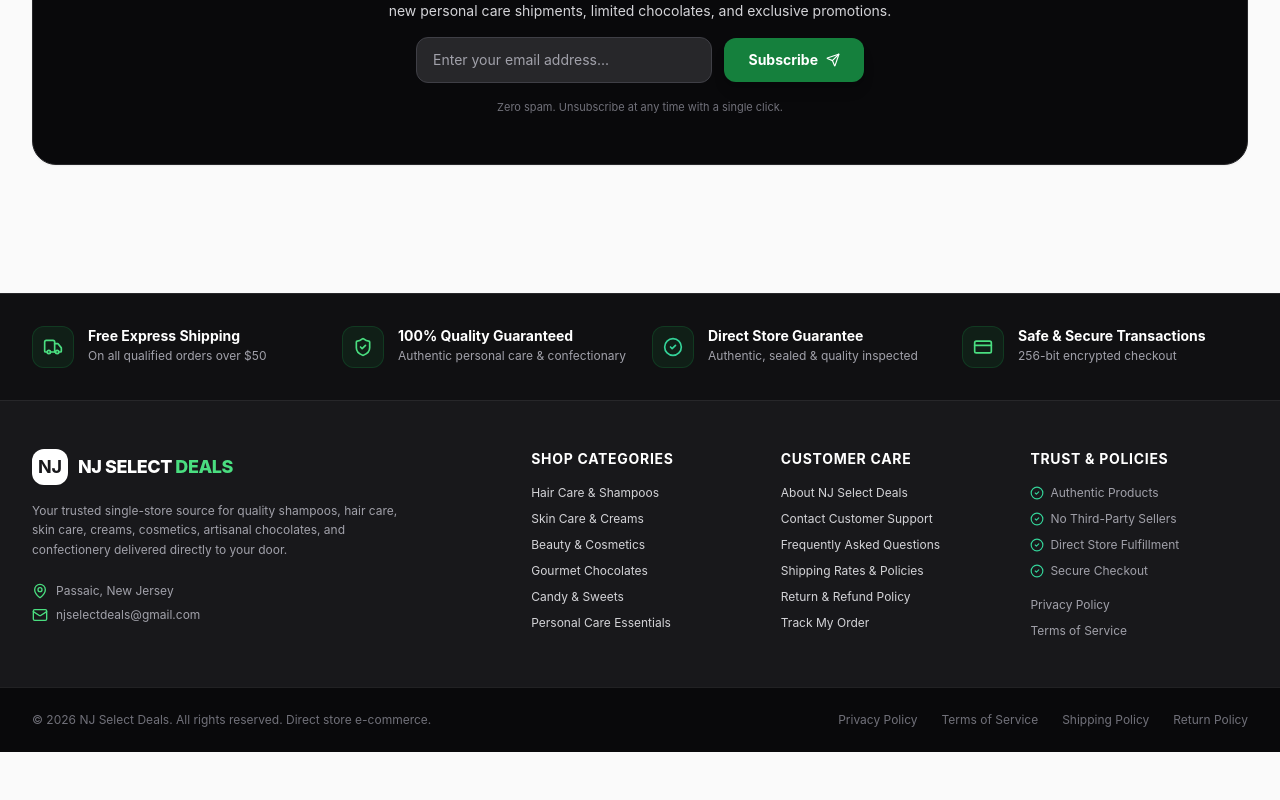
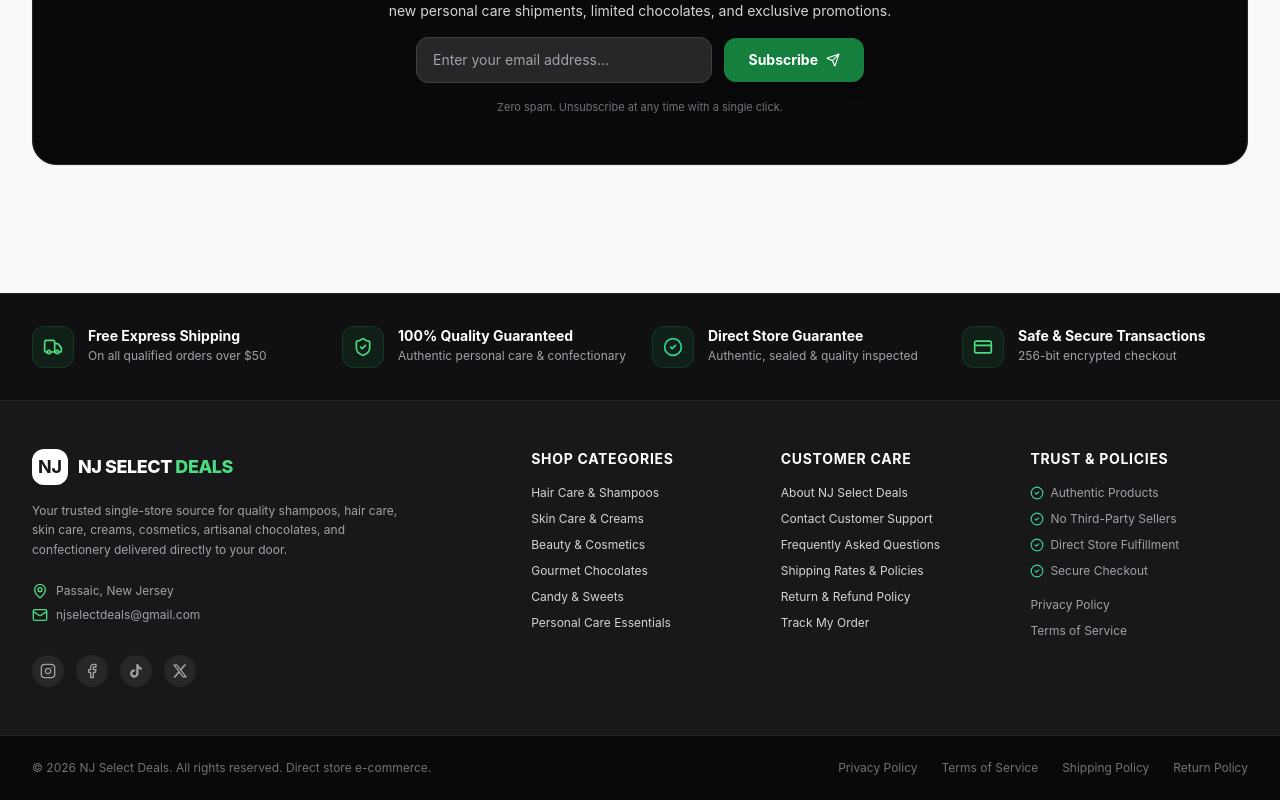
Before and after one commit to Vdassaet/NJ-SELECT-DEALS, a Next.js app: page / in a window 1280 px wide. Shown: the part 2882-3682 px from the top of the page. Before the commit the page ends 3634 px from the top, so only its background shows below. Built offline with nearby package versions, Linux system fonts and the light colour scheme; no server answers; the database is empty.

Commit message:
Add social media icons to footer

```diff
--- a/src/components/layout/Footer.tsx
+++ b/src/components/layout/Footer.tsx
@@ -3,12 +3,12 @@
 import {
   ShieldCheck,
   Truck,
-  RefreshCw,
   CreditCard,
   Mail,
-  Phone,
   MapPin,
-  CheckCircle2
+  CheckCircle2,
+  Instagram,
+  Facebook
 } from 'lucide-react';
 
 export function Footer() {
@@ -90,6 +90,30 @@
                 <span>njselectdeals@gmail.com</span>
               </div>
             </div>
+
+            {/* Social Media Links */}
+            <div className="flex items-center space-x-3 pt-4">
+              <a href="https://instagram.com/njselectdeals" target="_blank" rel="noopener noreferrer" className="p-2 bg-slate-800 rounded-full text-slate-400 hover:text-white hover:bg-brand-500 transition-colors">
+                <Instagram className="w-4 h-4" />
+                <span className="sr-only">Instagram</span>
+              </a>
+              <a href="https://facebook.com/njselectdeals" target="_blank" rel="noopener noreferrer" className="p-2 bg-slate-800 rounded-full text-slate-400 hover:text-white hover:bg-brand-500 transition-colors">
+                <Facebook className="w-4 h-4" />
+                <span className="sr-only">Facebook</span>
+              </a>
+              <a href="https://tiktok.com/@njselectdeals" target="_blank" rel="noopener noreferrer" className="p-2 bg-slate-800 rounded-full text-slate-400 hover:text-white hover:bg-brand-500 transition-colors">
+                <svg viewBox="0 0 24 24" fill="currentColor" stroke="none" className="w-4 h-4">
+                  <path d="M19.59 6.69a4.83 4.83 0 0 1-3.77-4.25V2h-3.45v13.67a2.89 2.89 0 0 1-5.2 1.74 2.89 2.89 0 0 1 2.31-4.64 2.93 2.93 0 0 1 .88.13V9.4a6.84 6.84 0 0 0-1-.05A6.33 6.33 0 0 0 5 20.1a6.34 6.34 0 0 0 10.86-4.43v-7a8.16 8.16 0 0 0 4.77 1.52v-3.4a4.85 4.85 0 0 1-1-.1z"/>
+                </svg>
+                <span className="sr-only">TikTok</span>
+              </a>
+              <a href="https://x.com/njselectdeals" target="_blank" rel="noopener noreferrer" className="p-2 bg-slate-800 rounded-full text-slate-400 hover:text-white hover:bg-brand-500 transition-colors">
+                <svg viewBox="0 0 24 24" fill="currentColor" stroke="none" className="w-4 h-4">
+                  <path d="M18.244 2.25h3.308l-7.227 8.26 8.502 11.24H16.17l-5.214-6.817L4.99 21.75H1.68l7.73-8.835L1.254 2.25H8.08l4.713 6.231zm-1.161 17.52h1.833L7.084 4.126H5.117z"/>
+                </svg>
+                <span className="sr-only">X (Twitter)</span>
+              </a>
+            </div>
           </div>
 
           {/* Shop Categories */}
```
Also changed, not shown: update_settings.js (added, +30 -0 lines).
